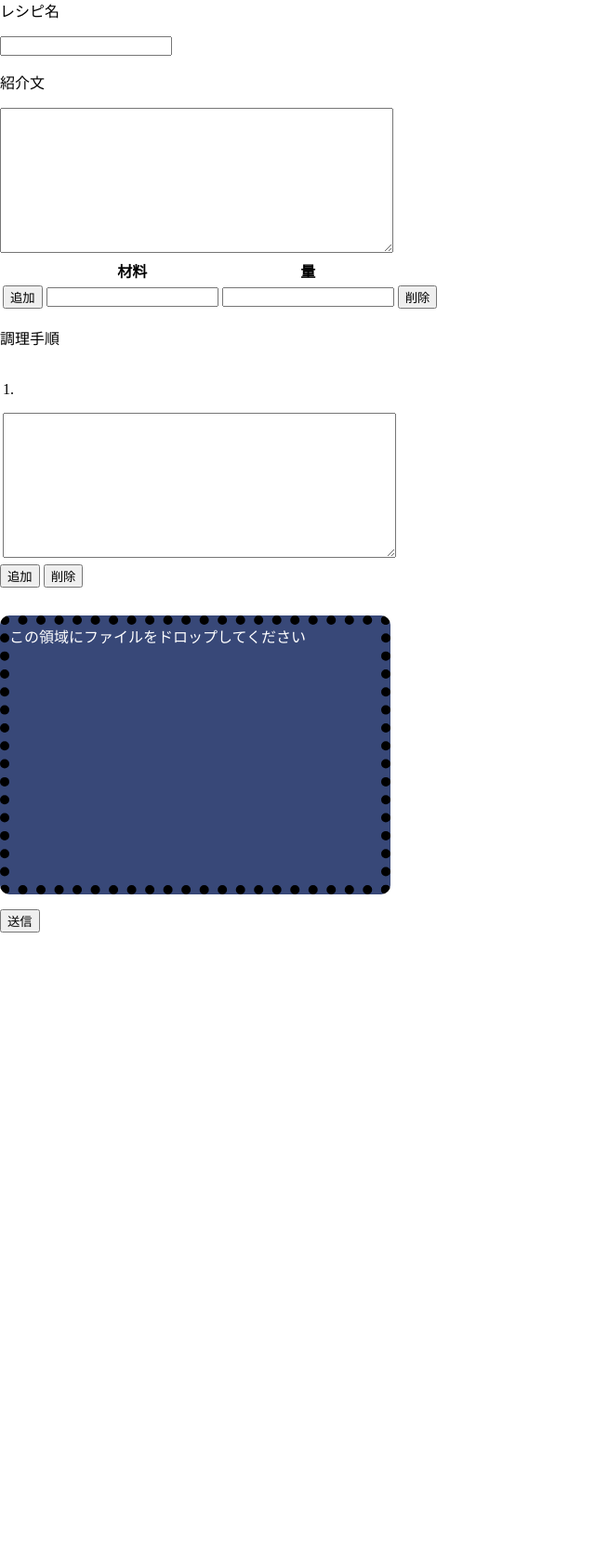
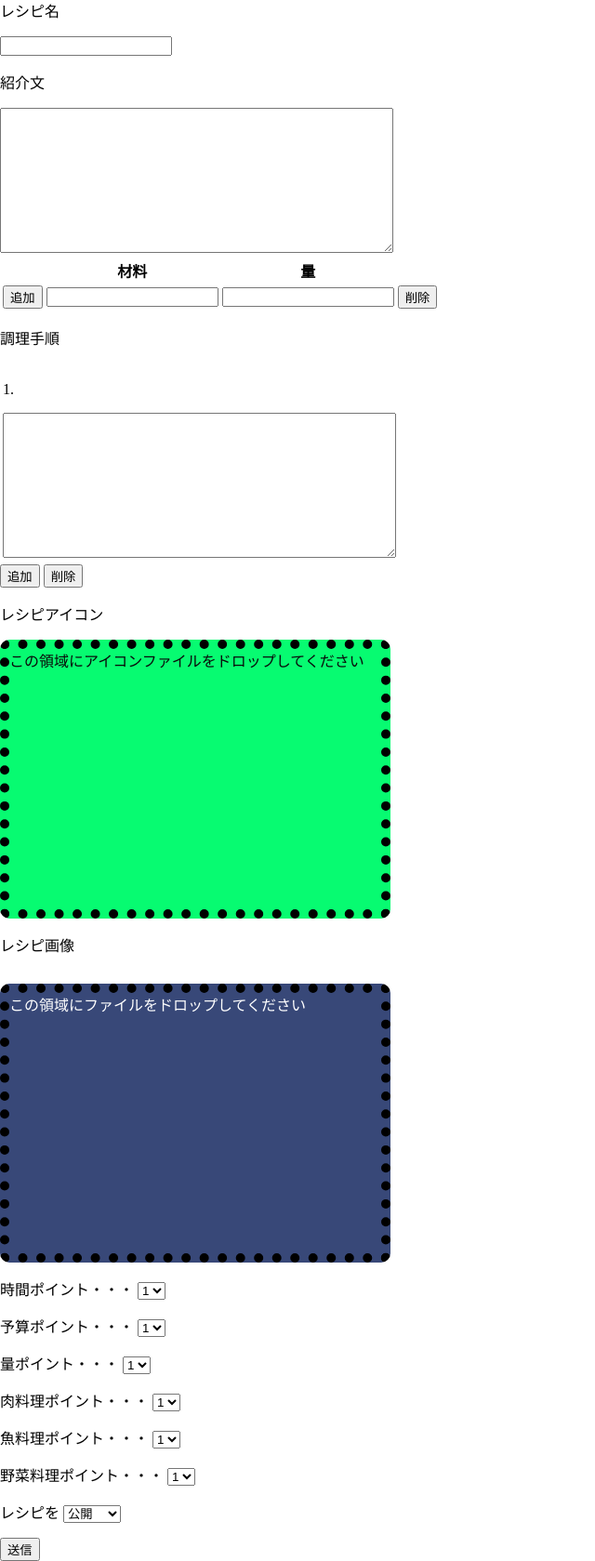
Before and after one commit to HKen12340/kamikon2023, a PHP site: page /content/my_recipe/regist_recipe.php in a window 1280 px wide. Shown: the part 107-1786 px from the top of the page at 93% size, without its empty margins (0-640 px from the left). Before the commit the page ends 1110 px from the top, so only its background shows below. Run offline with PHP 8.4, Linux system fonts and the light colour scheme; the visitor is signed in with stand-in values (Sample User, id 1); some web fonts are replaced.

Commit message:
レシピ作成画面作成

```diff
--- a/content/my_recipe/regist_recipe.php
+++ b/content/my_recipe/regist_recipe.php
@@ -3,6 +3,13 @@
   <?php
  require('../../components/header.php');
  require('../../database/recipe_model.php');
+
+if (session_status() == PHP_SESSION_NONE) {
+    session_start();
+}
+  if(empty($_SESSION['user_id'])){
+      header('location:../../login.view.php');
+  }
  if(!empty($_POST)){
   $res = new Recipe_model();
   $res->create_recipe($_POST);
@@ -21,7 +28,7 @@
   <p>レシピ名</p>
   <input type="text" name="recipe_name">
   <p>紹介文</p>
-<textarea cols="50" rows="10"></textarea>
+<textarea cols="50" rows="10" name="introductions"></textarea>
   <table class="textbox">
     <tr>
       <th></th>
@@ -39,18 +46,53 @@
   <p>調理手順</p>
   <table class="textarea">
   <tr>
-    <td><p>1.</p><textarea name="prod[]" class="prod_textarea" cols="50" rows="10"></textarea></td>
+    <td><p>1.</p><textarea name="procedures[]" class="prod_textarea" cols="50" rows="10"></textarea></td>
   </tr>
   </table>
+
   <button type="button" class="prod_add">追加</button>
   <button type="button" class="prod_delete">削除</button>
+  <p>レシピアイコン</p>
 
+  <div class="RegistRecipe_Iconform">
+      この領域にアイコンファイルをドロップしてください
+      <input type="file" name="iconfile" accept="image/*" />
+    </div>
+    <p id="Iconpics"></p>
+
+    <p>レシピ画像</p>
     <div class="RegistRecipe_Picform">
       この領域にファイルをドロップしてください
-      <input type="file" name="userfile[]" accept="image/*" multiple />
+      <input type="file" name="imagefile[]" accept="image/*" multiple />
     </div>
 
-  <p id="pics"></p>
+  <p id="Imgpics"></p>
+
+  <?php
+  $point_names = [
+    "label_name" => ["時間ポイント","予算ポイント","量ポイント","肉料理ポイント","魚料理ポイント","野菜料理ポイント"],
+    "select_name" => ["time_point","money_point","volume_point","meat_point","fish_point","vegetable_point"]
+  ];
+  for($i = 0;$i < count($point_names["label_name"]);$i++){
+    print"
+    <p>
+    <label for=''>".$point_names["label_name"][$i]."・・・
+      <select name=".$point_names["select_name"][$i]." id=''>
+        <option value='1'>1</option>
+        <option value='2'>2</option>
+        <option value='3'>3</option>
+      </select>
+    </label>
+    </p>";
+  }
+?>
+<p>レシピを
+  <select name="" id="">
+    <option value="">公開</option>
+    <option value="">非公開</option>
+  </select>
+</p>
+
     <input type="submit" value="送信">
   </form>
 
@@ -87,7 +129,6 @@
         $(`.prod_textarea${prod_count}`).remove();
         prod_count--;
     });
-
   </script>
 </html>
 </body>
--- a/database/recipe_model.php
+++ b/database/recipe_model.php
@@ -46,9 +46,107 @@ class Recipe_model extends DB_connect{
     }
   }
 
+  public function get_MyrecipeList($page_num,$user_id){
+    try{
+      $num = 6 * ($page_num - 1);
+      $sql = "SELECT a.id, recipe_name, icon,user_name,Release_flag FROM recipe a
+      LEFT JOIN recipe_picture b ON a.id = b.recipe_id
+      LEFT JOIN user c ON c.id = a.user_id WHERE a.user_id = :user_id ORDER BY
+      a.create_at DESC limit 6 offset :num";
+      $stmt = $this->pdo->prepare($sql);
+      $stmt->bindValue(":num",(int)$num, PDO::PARAM_INT);//$numをint型に変換
+      $stmt->bindValue(":user_id",(int)$user_id, PDO::PARAM_INT);//$numをint型に変換
+      $stmt->execute();
+
+      $result_arr =[];
+      while($result = $stmt->fetch(PDO::FETCH_ASSOC)){
+        array_push($result_arr,$result);
+      }
+      return $result_arr;
+    }catch(PDOException $e){
+      echo "エラーが発生しました".$e->getMessage();
+    }
+  }
+
   public function create_recipe($post){
-      var_dump($post);
-      var_dump($_FILES['userfile']);
+    if (session_status() == PHP_SESSION_NONE) {
+      session_start();
+  }
+
+      $CreateRecipeSql = "INSERT INTO recipe(user_id,recipe_name,introductions,material_names,
+      amounts,procedures,Release_flag) VALUES(:user_id,:recipe_name,:introductions,:material_names
+      ,:amounts,:procedures,:Release_flag)";
+
+      $this->pdo->beginTransaction();
+      $stmt = $this->pdo->prepare($CreateRecipeSql);
+      $stmt->bindValue(":user_id",$_SESSION["user_id"]);
+      $stmt->bindValue(":recipe_name",$post["recipe_name"]);
+      $stmt->bindValue(":introductions",$post["introductions"]);
+
+      $material_names = implode(",",$post["matelial"]);
+      $stmt->bindValue(":material_names",$material_names);
+
+      $amounts = implode(",",$post["amount"]);
+      $stmt->bindValue(":amounts",$amounts);
+
+      $procedures = implode(",",$post["procedures"]);
+      $stmt->bindValue(":procedures",$procedures);
+
+      $stmt->bindValue(":Release_flag",0);
+
+      $res = $stmt->execute();
+
+      // var_dump($_FILES['iconfile']);
+      $icon = uniqid(mt_rand());
+      $icon .= '.' . substr(strrchr($_FILES['iconfile']['name'], '.'), 1);//アップロードされたファイルの拡張子を取得
+      $iconfile = "../../upload/$icon";
+
+      $sql = "INSERT INTO recipe_picture(recipe_id,icon,img_name) VALUES ((SELECT max(id)
+      FROM recipe WHERE user_id = ".$_SESSION['user_id']."),:icon,:img_name);";
+
+      $stmt = $this->pdo->prepare($sql);
+      $stmt->bindValue(':icon', "/kamikon2023/upload/".$icon, PDO::PARAM_STR);
+      //if (!empty($_FILES['iconfile']['name'])) {//ファイルが選択されていれば$imageにファイル名を代入
+          move_uploaded_file($_FILES['iconfile']['tmp_name'], $iconfile);//imagesディレクトリにファイル保存
+
+          $image_path = [];
+        foreach($_FILES['imagefile']['name'] as $no => $tmp){
+          $image = uniqid(mt_rand());
+          $image .= '.' . substr(strrchr($_FILES['imagefile']['name'][$no], '.'), 1);//アップロードされたファイルの拡張子を取得
+          $imagefile = "../../upload/$image";
+
+          array_push($image_path,"/kamikon2023/upload/".$image);
+          move_uploaded_file($_FILES['imagefile']['tmp_name'][$no],$imagefile);//imagesディレクトリにファイル保存
+        }
+        $imgages = implode(',',$image_path);
+        $stmt->bindValue(':img_name', $imgages , PDO::PARAM_STR);
+        $stmt->execute();
+
+
+        $Point_sql = "INSERT INTO recipe_point(recipe_id,time_point,money_point,volume_point,meat_point,fish_point,vegetable_point)
+        VALUES((SELECT max(id) FROM recipe WHERE user_id = ".$_SESSION['user_id']."),
+      :time_point,:money_point,:volume_point,:meat_point,:fish_point,:vegetable_point)";
+      $stmt = $this->pdo->prepare($Point_sql);
+
+        $stmt->bindValue(':time_point', $post["time_point"] , PDO::PARAM_INT);
+        $stmt->bindValue(':money_point', $post["money_point"] , PDO::PARAM_INT);
+        $stmt->bindValue(':volume_point', $post["volume_point"] , PDO::PARAM_INT);
+        $stmt->bindValue(':meat_point', $post["meat_point"] , PDO::PARAM_INT);
+        $stmt->bindValue(':fish_point', $post["fish_point"] , PDO::PARAM_INT);
+        $stmt->bindValue(':vegetable_point', $post["vegetable_point"] , PDO::PARAM_INT);
+
+          // if (exif_imagetype($iconfile)) {//画像ファイルかのチェック
+             // $message = '画像をアップロードしました';
+        $stmt->execute();
+          // } else {
+          //     $message = '画像ファイルではありません';
+          // }
+      //}
+      // var_dump($_FILES['userfile']);
+      //if( $res ) {
+        $this->pdo->commit();
+      //}
+
   }
 
   public function update_recipe(){
```
